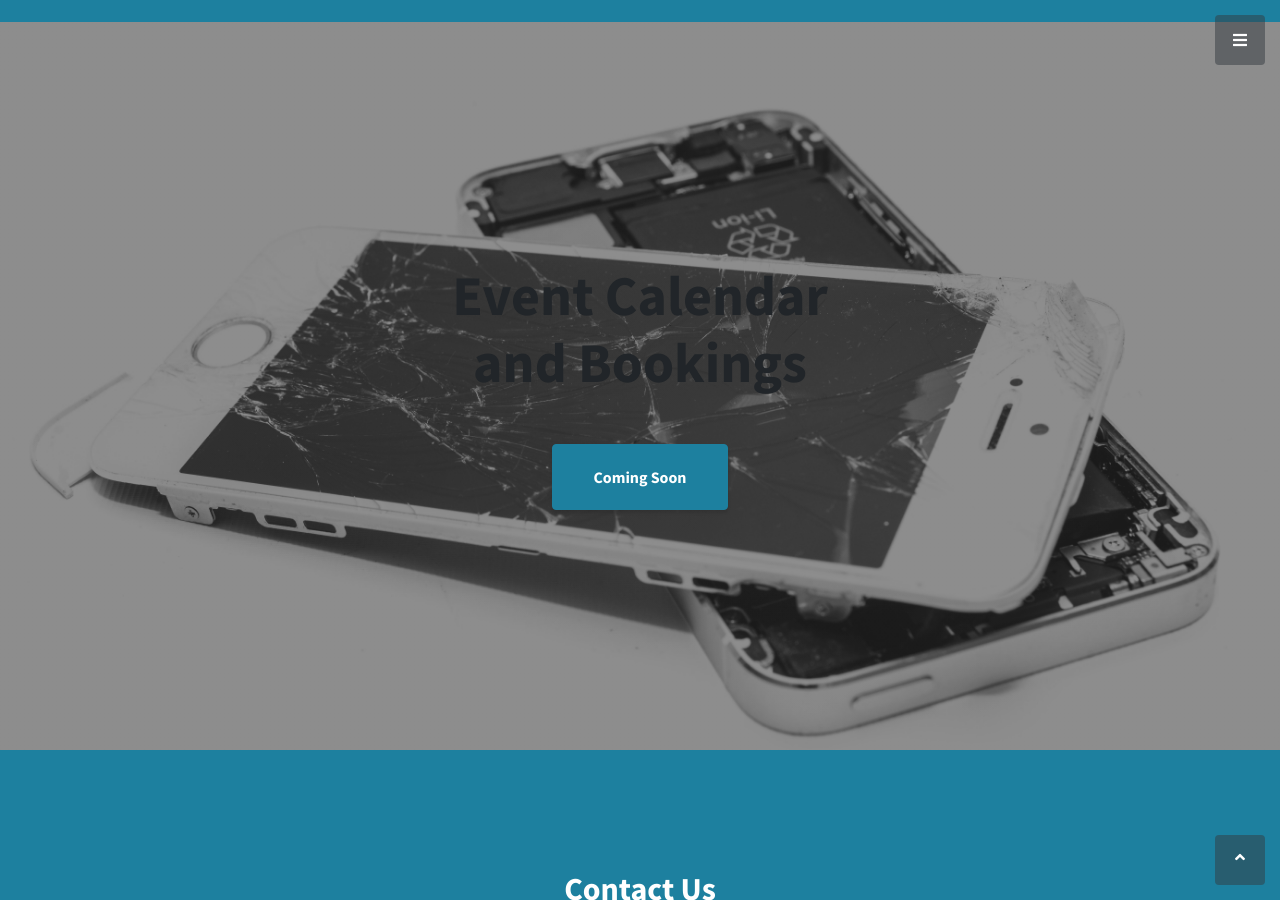
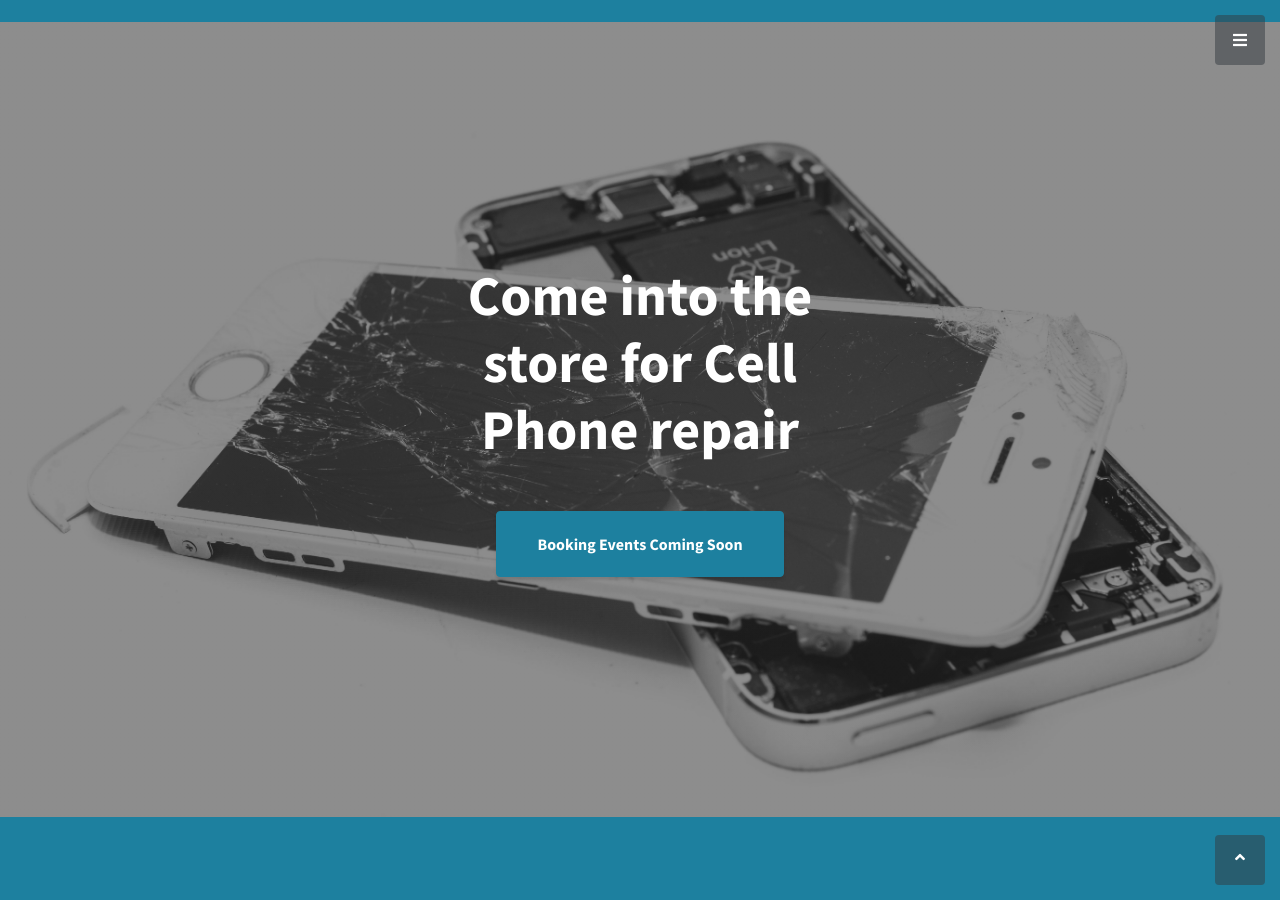
Before and after one commit to tmeralus/ielectro-stylish, a Jekyll site: the page built from index.html, in a window 1280 px wide and 900 px high, scrolled down 2491 px. Built offline with Jekyll 4.4.1, drawn with Linux system fonts in a browser that asks for light colours.

Commit message:
fix(fixed-text-color-for-header): added white to header text
'

```diff
--- a/_includes/header.html
+++ b/_includes/header.html
@@ -1,7 +1,7 @@
 <header class="masthead d-flex">
     <div class="container text-center my-auto">
-        <h1 class="mb-1" color="text-white">IElectro Fix Solutions</h1>
-        <h3 class="mb-5" color="text-white">
+        <h1 class="mb-1" style="color:white;">IElectro Fix Solutions</h1>
+        <h3 class="mb-5" style="color:white;">
           <em>Cell Phone Sale and Repair, IT Consulting, Web and Event Hosting</em>
         </h3>
         <!--
--- a/index.html
+++ b/index.html
@@ -92,8 +92,8 @@
 <!-- Callout -->
 <section class="callout">
   <div class="container text-center">
-      <h2 class="mx-auto mb-5" color="text-white" >Event Calendar and Bookings</h2>
-      <a class="btn btn-primary btn-xl" href="">Coming Soon</a>
+      <h2 class="mx-auto mb-5" style="color:white;" >Come into the store for Cell Phone repair</h2>
+      <a class="btn btn-primary btn-xl" href="">Booking Events Coming Soon</a>
   </div>
 
 </section>
```
